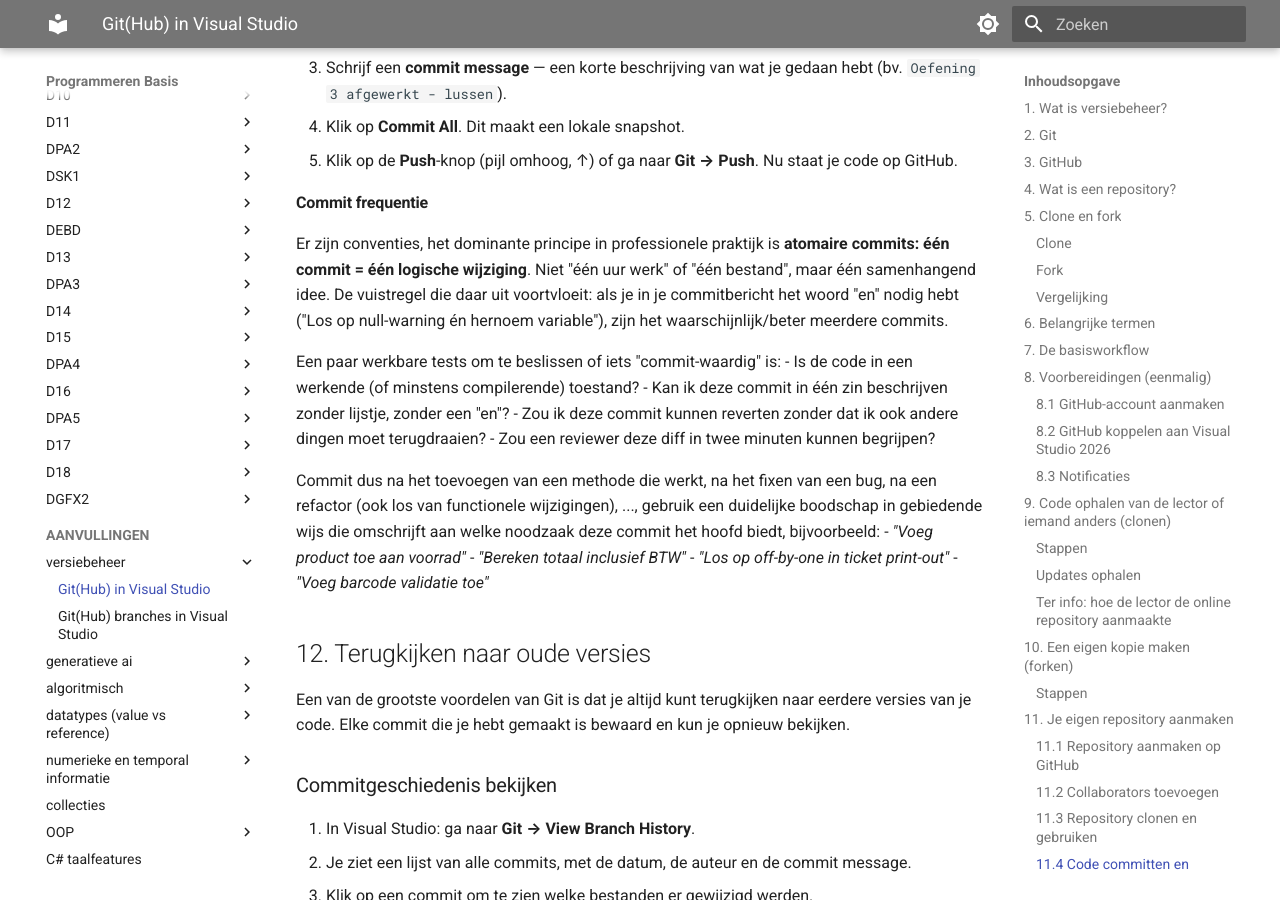
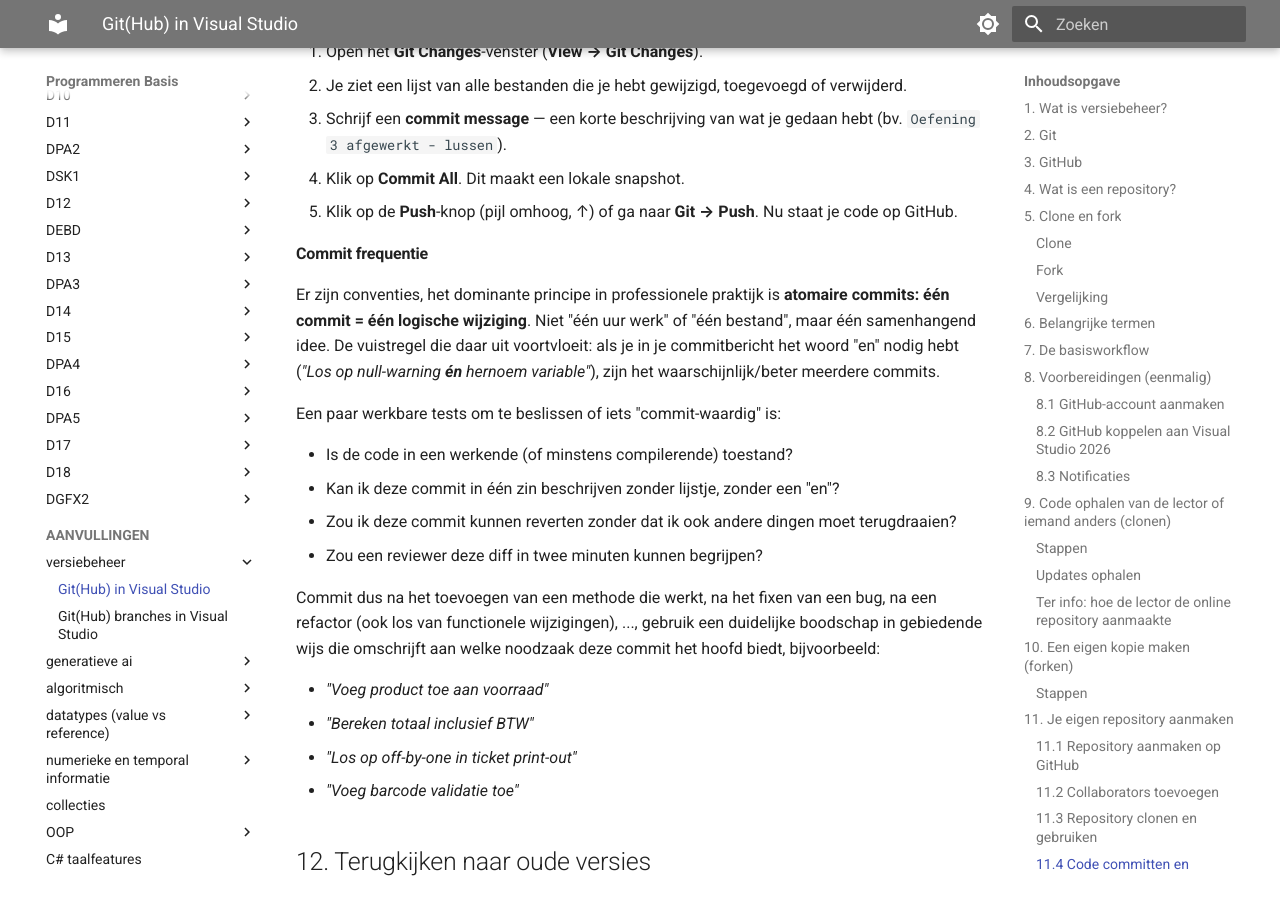
Before and after one commit to GRAD-PRG/PB, an MkDocs documentation site: the page built from docs/Aanvulling - Git(Hub) in Visual Studio.md, in a window 1280 px wide and 900 px high, scrolled down 7621 px. Built offline with MkDocs 1.6.1 and Material for MkDocs 9.7.7, drawn with Linux system fonts in a browser that asks for light colours; part of the change alters nothing that is shown; some of the changed text lies outside the part shown.

```diff
--- a/docs/Aanvulling - Git(Hub) in Visual Studio.md
+++ b/docs/Aanvulling - Git(Hub) in Visual Studio.md
@@ -91,8 +91,8 @@ Hieronder vind je de belangrijkste Git-termen die je in deze cursus tegenkomt. J
 De dagelijkse Git-workflow is eigenlijk heel eenvoudig en bestaat uit drie stappen:
 
 1. **Werk aan je code** — schrijf, test, debug zoals je gewend bent.
-2. **Commit** — maak een snapshot met een beschrijving van wat je gedaan hebt.
-3. **Push** — upload je commits naar GitHub.
+2. **Je maakt commits** — met telkens een beschrijving van de verwachting die je hiermee hebt ingevuld.
+3. **Je pusht** — (upload) je commits naar je online repo (bijvoorbeeld GitHub).
 
 > **Onthoud:** Je moet altijd eerst committen vóór je kunt pushen. Een push zonder commit doet niets. Commit = lokaal opslaan van een snapshot. Push = dat snapshot uploaden naar GitHub.
 
@@ -121,11 +121,11 @@ Je hoeft dit maar één keer te doen. Visual Studio onthoudt je account.
 
 GitHub stuurt standaard e-mailnotificaties wanneer iemand je toevoegt als collaborator, je tagt in een issue (`@gebruikersnaam`), of reageert op een issue waar je bij betrokken bent. Je hoeft hier niets voor te configureren — het werkt automatisch zolang je e-mailadres geverifieerd is (wat onderdeel is van de registratie).
 
-> **Tip:** Controleer af en toe je spam-folder als je geen meldingen lijkt te ontvangen. E-mails van GitHub (`noreply@github.com`) worden soms als spam gefilterd.
+> **Tip:** Controleer af en toe je spam-folder als je geen meldingen lijkt te ontvangen. E-mails van GitHub (`noreply@github.com`) worden wel eens als spam gefilterd.
 
 ## 9. Code ophalen van de lector of iemand anders (clonen)
 
-De lector heeft een repository op GitHub klaargezet met oefeningen of voorbeeldcode. Jij maakt hiervan een lokale kopie via clone.
+De lector heeft een public repository op GitHub klaargezet met oefeningen of voorbeeldcode. Jij maakt hiervan een lokale kopie via clone.
 
 ### Stappen
 
@@ -135,7 +135,7 @@ De lector heeft een repository op GitHub klaargezet met oefeningen of voorbeeldc
 4. Kies een lokale map waar je het project wilt bewaren.
 5. Klik op **Clone**. Visual Studio downloadt alle bestanden en opent het project.
 
-Je hebt nu een lokale kopie. Je kunt de code bekijken, aanpassen en ermee oefenen. Je wijzigingen blijven op jouw computer — je kunt niets kapotmaken aan de repository van de lector.
+Je hebt nu een lokale kopie. Je kunt de code bekijken, aanpassen en ermee oefenen. Je wijzigingen blijven op jouw computer — je kunt niets kapotmaken aan de repository van de lector (je bent immers geen _collaborator_ en kan bijgevolg niet pushen naar de repository van de lector).
 
 ### Updates ophalen
 
@@ -212,16 +212,18 @@ Nadat je aan je code hebt gewerkt:
 
 #### Commit frequentie
 
-Er zijn conventies, het dominante principe in professionele praktijk is **atomaire commits: één commit = één logische wijziging**.  Niet "één uur werk" of "één bestand", maar één samenhangend idee.  De vuistregel die daar uit voortvloeit: als je in je commitbericht het woord "en" nodig hebt ("Los op null-warning én hernoem variable"), zijn het waarschijnlijk/beter meerdere commits.
+Er zijn conventies, het dominante principe in professionele praktijk is **atomaire commits: één commit = één logische wijziging**.  Niet "één uur werk" of "één bestand", maar één samenhangend idee.  De vuistregel die daar uit voortvloeit: als je in je commitbericht het woord "en" nodig hebt (_"Los op null-warning **én** hernoem variable"_), zijn het waarschijnlijk/beter meerdere commits.
 
 Een paar werkbare tests om te beslissen of iets "commit-waardig" is:
+
 - Is de code in een werkende (of minstens compilerende) toestand?
 - Kan ik deze commit in één zin beschrijven zonder lijstje, zonder een "en"?
 - Zou ik deze commit kunnen reverten zonder dat ik ook andere dingen moet terugdraaien?
 - Zou een reviewer deze diff in twee minuten kunnen begrijpen?
 
 Commit dus na het toevoegen van een methode die werkt, na het fixen van een bug, na een refactor (ook los van functionele wijzigingen), ..., gebruik een duidelijke boodschap in gebiedende wijs die omschrijft aan welke noodzaak deze commit het hoofd biedt, bijvoorbeeld:
-- _"Voeg product toe aan voorrad"_
+
+- _"Voeg product toe aan voorraad"_
 - _"Bereken totaal inclusief BTW"_
 - _"Los op off-by-one in ticket print-out"_
 - _"Voeg barcode validatie toe"_
```
